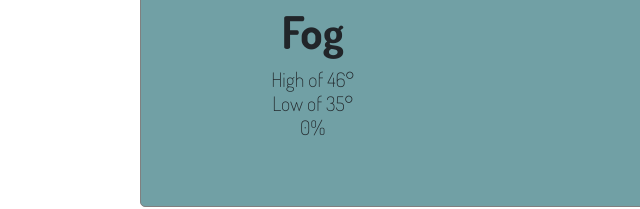
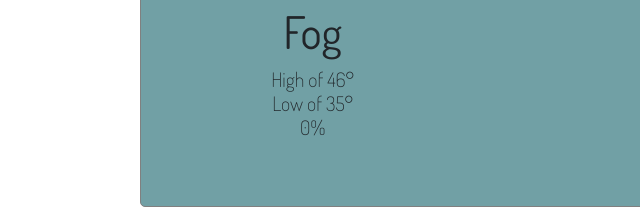
Before and after one commit to josie113/SheCodes-Weather-Project, a plain HTML site: page index.html in a window 1280 px wide. Shown: the part 327-536 px from the top of the page, 0-640 px from the left. Drawn offline with nearby package versions, Linux system fonts and the light colour scheme; no server answers.

Commit message:
updated css

```diff
--- a/src/style.css
+++ b/src/style.css
@@ -23,7 +23,7 @@ h1 {
   font-size: 70px;
 }
 h2 {
-  font-weight: bolder;
+  font-weight: normal;
   font-size: 45px;
 }
 h3 {
```
